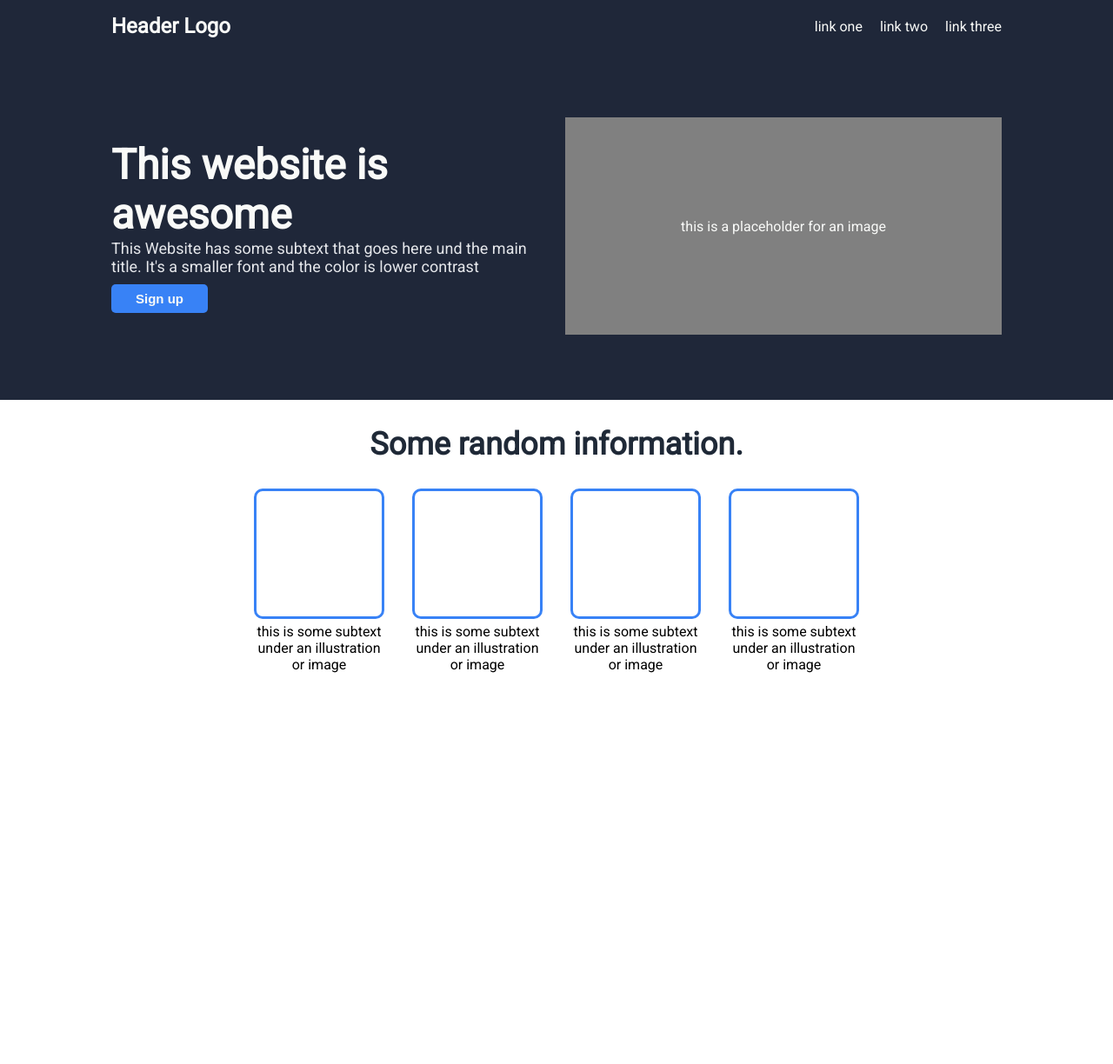
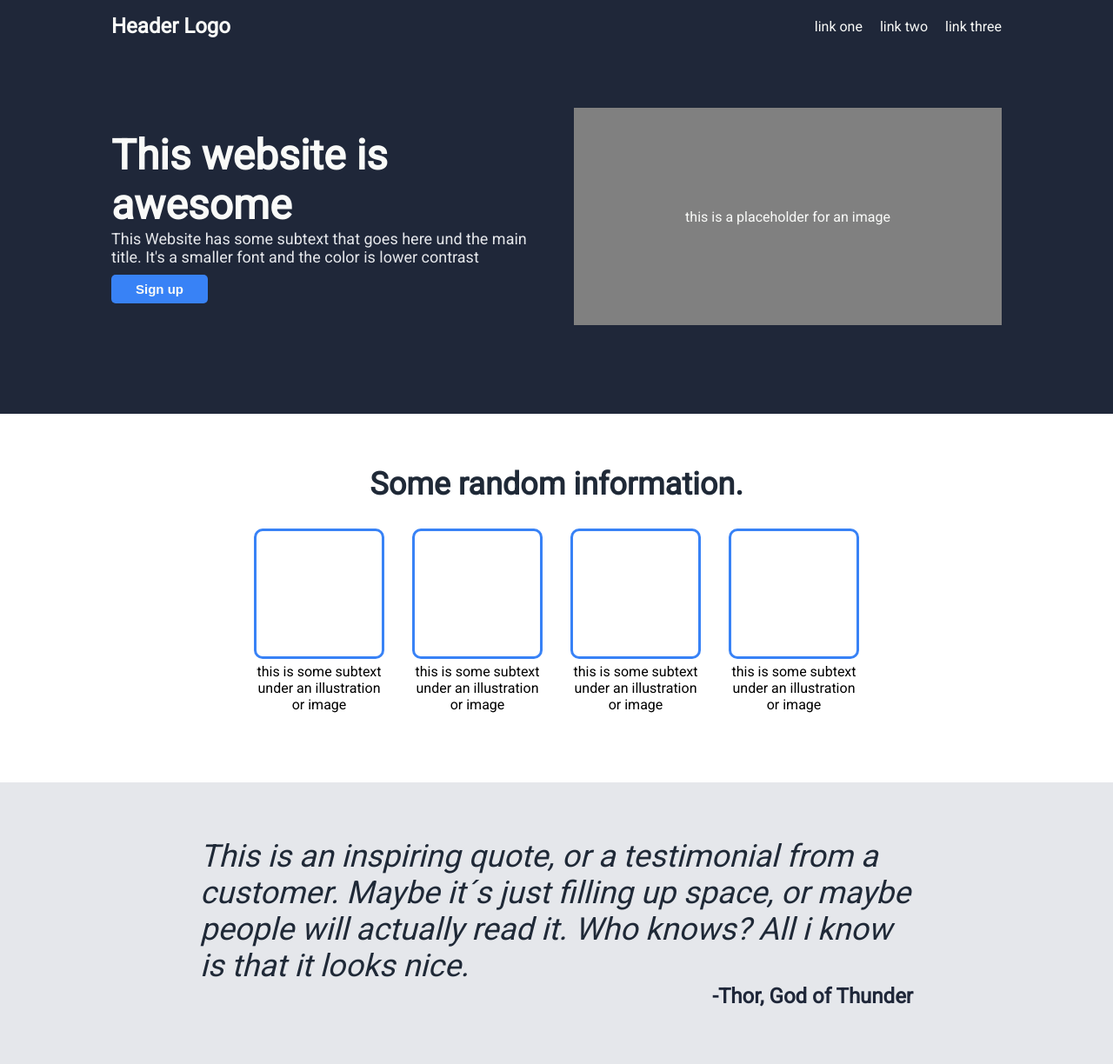
Before and after one commit to wanjaclodt/Odin-Landing-Page-Exercise, a plain HTML site: page index.html in a window 1280 px wide. Shown: the whole page at 87% size. Before the commit the page ends 860 px from the top, so only its background shows below. Drawn offline with Linux system fonts and the light colour scheme.

Commit message:
Arrange quote section including quote and author

```diff
--- a/index.html
+++ b/index.html
@@ -64,4 +64,15 @@
     </div>
 </div>
 
+<div class="quote">
+    <div class="three">
+        <div class="one">
+            <p>This is an inspiring quote, or a testimonial from a customer. Maybe it´s just filling up space, or maybe people will actually read it. Who knows? All i know is that it looks nice.</p>
+        </div>
+        <div class="two">
+            <p>-Thor, God of Thunder</p>
+        </div>
+    </div>
+</div>
+
 </html>
--- a/style.css
+++ b/style.css
@@ -33,7 +33,6 @@ body {
 }
 
 .section {
-    height: 400px;
     display: flex;
 }
 
@@ -45,12 +44,17 @@ body {
     gap: 20px;
     background: #1F2739;
     flex-wrap: wrap;
+    padding-top: 5vw;
+    padding-bottom: 8vw;
+    flex-wrap: wrap;
+
 }
 
 .title {
     flex: 1;
     margin-left: 10vw;
     color: #f9faf8;
+    margin-right: 10px;
 }
 
 .title h1 {
@@ -79,16 +83,20 @@ button {
     flex: 1;
     background: gray;
     height: 250px;
+    min-width: 400px;
     color: #f9faf8;
     align-items: center;
     justify-content: center;
     margin-right: 10vw;
+    margin-left: 10px;
 }
 
 .section .two {
     display: flex;
     flex-direction: column;
     flex-grow: 1;
+    margin-top: 30px;
+    margin-bottom: 80px;
 }
 
 .top p {
@@ -107,6 +115,10 @@ button {
     flex-wrap: wrap;
 }
 
+.bottom .boxes .box {
+    width: 150px;
+}
+
 .box .img {
     height: 150px;
     width: 150px;
@@ -115,12 +127,36 @@ button {
     border-radius: 10px;
 }
 
-.bottom .boxes .box {
-    width: 150px;
-    min-width: 150px;
-}
-
 .subtext {
     text-align: center;
     margin-top: 5px;
 }
+
+.quote {
+    display: flex;
+    background: #e5e7eb;
+    justify-content: center;
+    align-items: center;
+}
+
+.quote .three {
+    display: flex;
+    flex-direction: column;
+    max-width: 820px;
+    margin: 5vw;
+
+}
+
+.quote .three .one {
+    font-size: 36px;
+    font-style: italic;
+    color: #1F2937;
+
+}
+
+.quote .three .two {
+    font-size: 24px;
+    text-align: end;
+    color: #1F2739;
+    font-weight: bold;
+}
```
